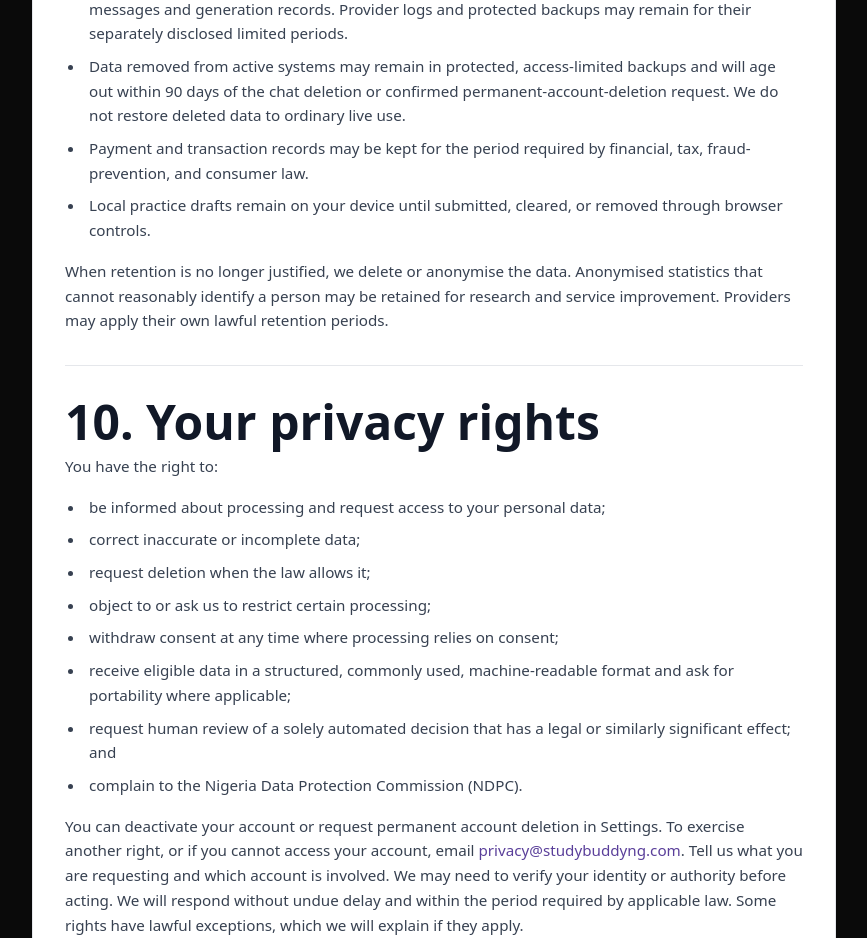
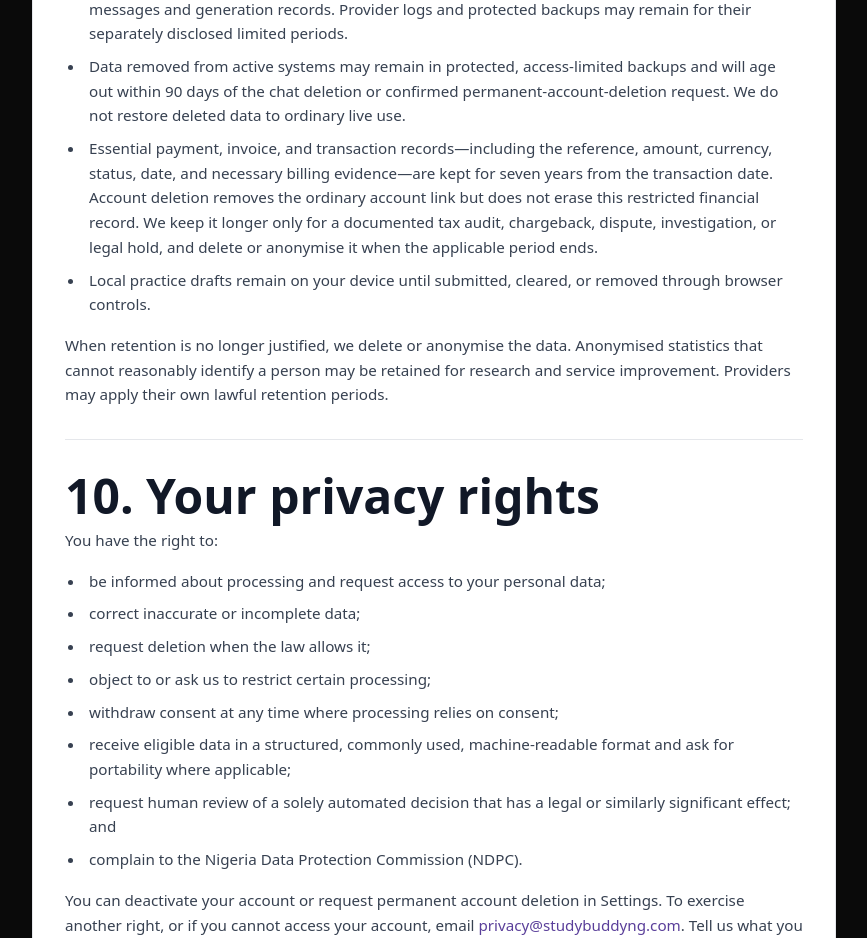
Before and after one commit to studybuddydevelopers/study-buddy-v2, a Next.js app: page /privacy-policy in a window 1280 px wide. Shown: the part 5560-6498 px from the top of the page, without its empty margins (356-1223 px from the left). Built offline with nearby package versions, Linux system fonts and the light colour scheme; no server answers.

Commit message:
docs(privacy-policy): update payment record retention policy
Clarified the retention period for essential payment and transaction records.

Specified that these records are kept for seven years and explained the conditions under which they are retained or deleted.

```diff
--- a/app/privacy-policy/page.tsx
+++ b/app/privacy-policy/page.tsx
@@ -602,8 +602,14 @@ export default function PrivacyPolicyPage() {
                 We do not restore deleted data to ordinary live use.
               </ListItem>
               <ListItem>
-                Payment and transaction records may be kept for the period
-                required by financial, tax, fraud-prevention, and consumer law.
+                Essential payment, invoice, and transaction records—including
+                the reference, amount, currency, status, date, and necessary
+                billing evidence—are kept for seven years from the transaction
+                date. Account deletion removes the ordinary account link but
+                does not erase this restricted financial record. We keep it
+                longer only for a documented tax audit, chargeback, dispute,
+                investigation, or legal hold, and delete or anonymise it when
+                the applicable period ends.
               </ListItem>
               <ListItem>
                 Local practice drafts remain on your device until submitted,
```
